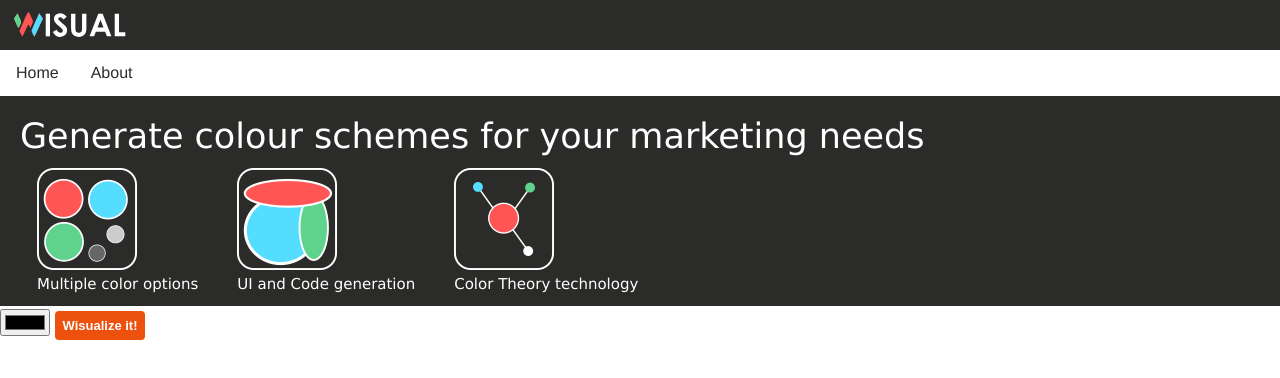
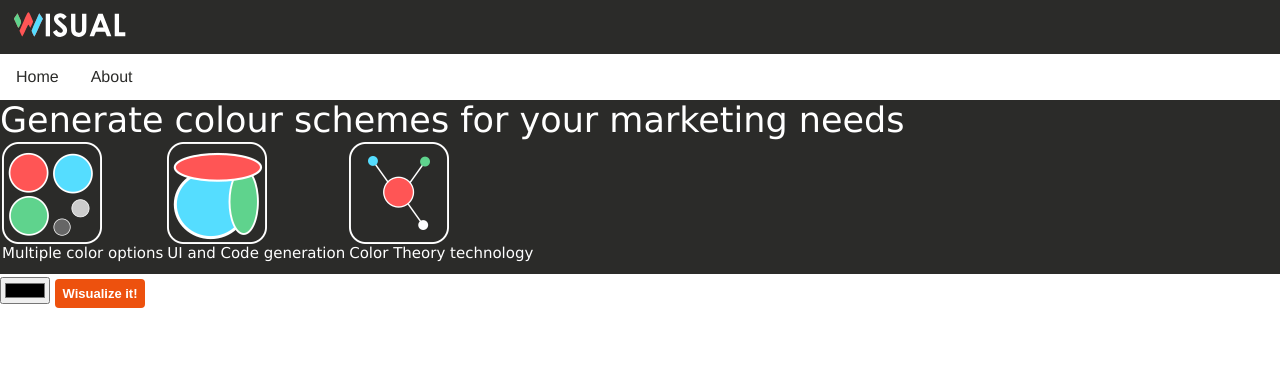
Before and after one commit to osmanvee/Wisual, a React (Create React App) app: page / in a window 1280 px wide. Shown: the top 378 px of the page. Built offline with nearby package versions, Linux system fonts and the light colour scheme.

Commit message:
Editing styles

```diff
--- a/public/index.html
+++ b/public/index.html
@@ -7,7 +7,7 @@
     <meta name="theme-color" content="#000000" />
     <meta
       name="description"
-      content="Wisual provides with colour schemes for your marketin needs!"
+      content="Wisual provides with colour schemes for your marketing needs!"
     />
     <link rel="apple-touch-icon" href="%PUBLIC_URL%/logo192.png" />
     <!--
--- a/src/App.js
+++ b/src/App.js
@@ -23,7 +23,7 @@ function App() {
 
 
   return (
-    <div>
+
 
       <div className="App">
         <div className="logo-bar">
@@ -51,7 +51,7 @@ function App() {
 
 
       </div>
-    </div>
+
   );
 }
 
--- a/src/Displayers/DisplayColour.js
+++ b/src/Displayers/DisplayColour.js
@@ -16,8 +16,7 @@ function DisplayColour(props) {
       border: "2px solid #2b2b29",
       borderRadius: "10px",
       fontFamily: "Arial",
-      width: "70px",
-      height: "70px",
+      width: "auto",
       hexValue: props.hex,
       marginLeft: "20px"
     };
@@ -25,7 +24,7 @@ function DisplayColour(props) {
     const otherstyle = {
       color: "white",
       fontFamily: "Century Gothic, Verdana, sans-serif",
-      fontSize: "16px"
+      fontSize: "15px"
     };
 
 
--- a/src/index.css
+++ b/src/index.css
@@ -19,22 +19,20 @@ code {
 
 .logo-bar{
   background-color: #2b2b29;
-  height: 50px;
   display: flex;
+  width: auto;
 }
 
 .linkStyle{
   font-weight: 400;
   color: white;
   align-self: center;
-  margin-left: 80px;
-
 }
 
 
 .mainBody{
   align-items: flex-start;
-  padding-left: 40px;
+
   background: pink;
 }
 
@@ -63,7 +61,7 @@ code {
 .head {
   font-size: 35px;
   background: #2b2b29;
-  height: 200px;
+  width: auto;
   font-family: Century Gothic, Verdana;
   font-weight: 400;
   color: white;
@@ -74,8 +72,7 @@ code {
 .mainfont {
   font-weight: 400;
   color: white;
-  margin-left: 20px;
-  padding-top: 20px;
+  width: auto;
   font-family: Century Gothic, Verdana;
 
 }
@@ -115,13 +112,10 @@ code {
 font-size: 15px;
 display: grid;
 padding: 2px;
-margin-left: 35px;
-margin-top: 10px;
-
+width: auto;
 }
 
 .illText {
-margin-top: 5px;
 
 }
 
```
